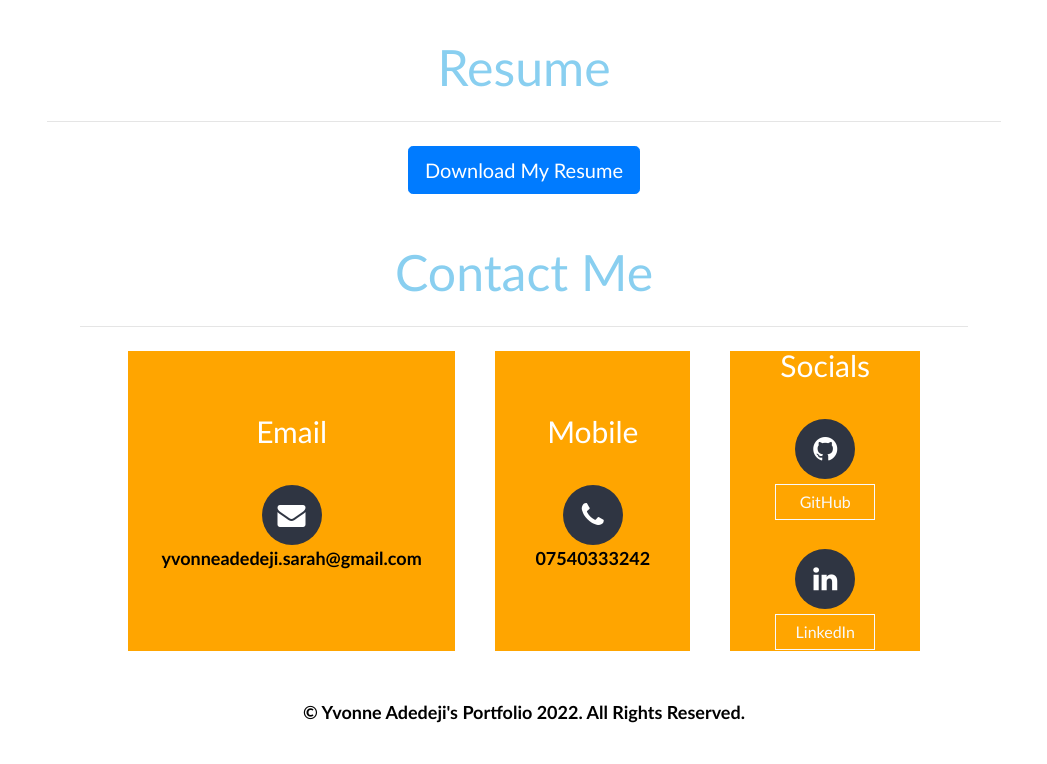
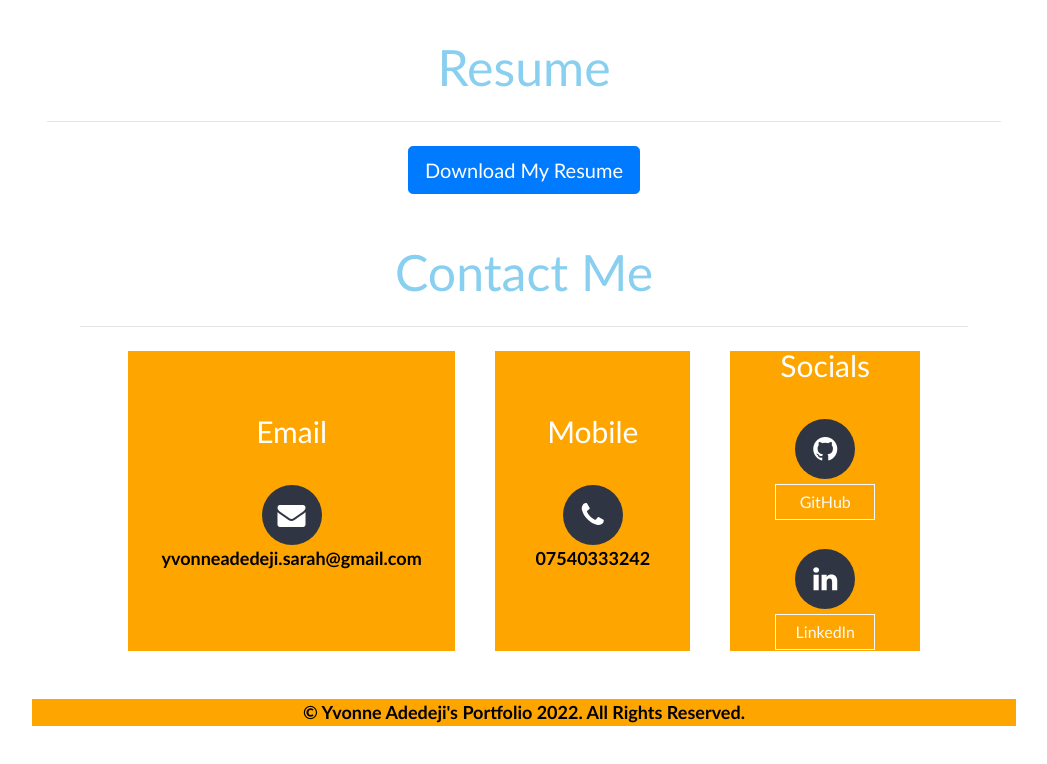
Before and after one commit to yvonnesarah/Bootstrap-Portfolio, a plain HTML site: page index.html in a window 1280 px wide. Shown: the part 3447-4211 px from the top of the page, without its empty margins (116-1163 px from the left). Drawn offline with nearby package versions, Linux system fonts and the light colour scheme.

Commit message:
updated style.css - added background colour to footer

```diff
--- a/css/style.css
+++ b/css/style.css
@@ -145,3 +145,7 @@ font-weight: bold;
    color: #2f3542;
    transform: scale(1.6);
  }
+
+ footer{
+  background: #FFA500;
+ }
```
